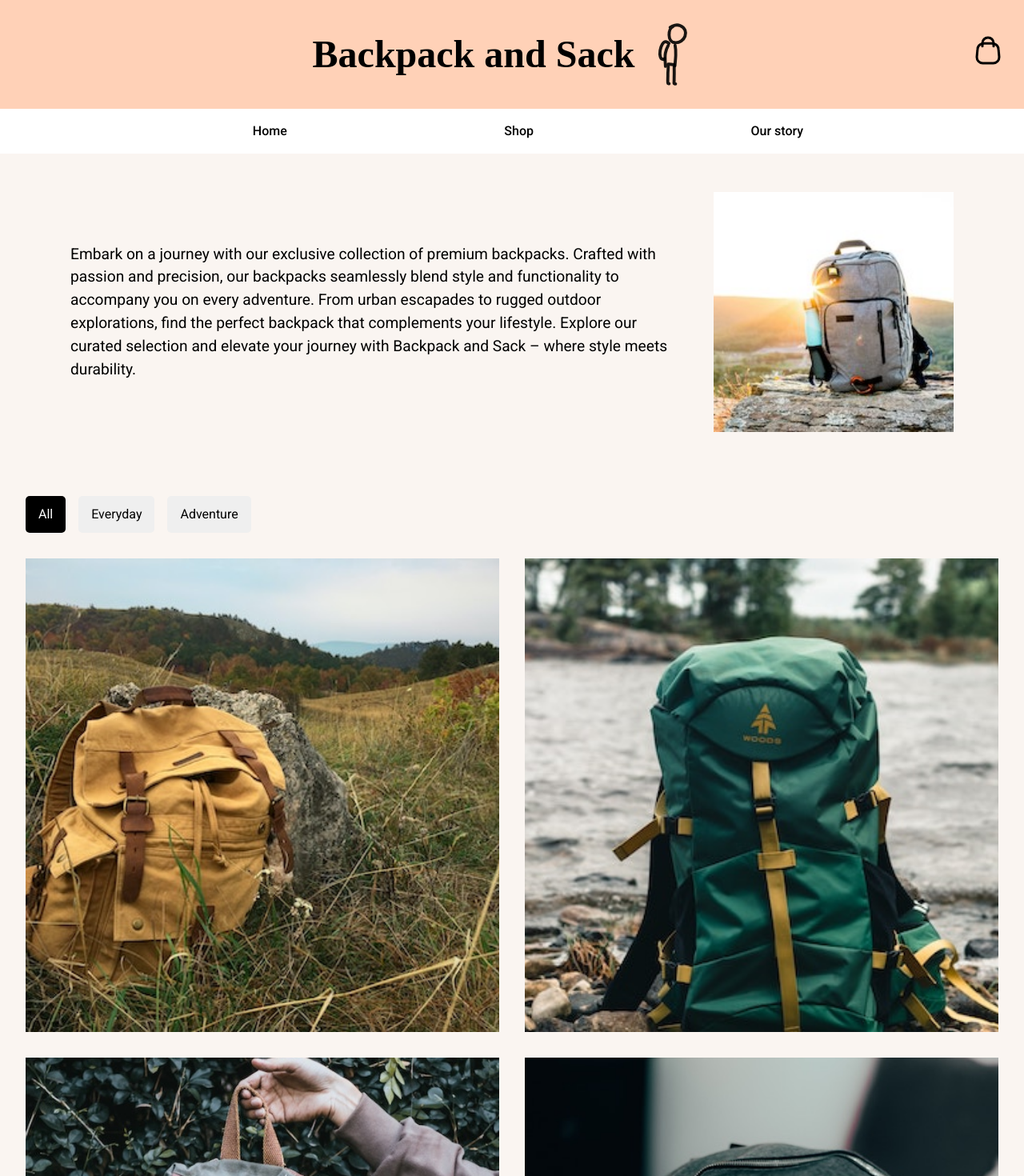
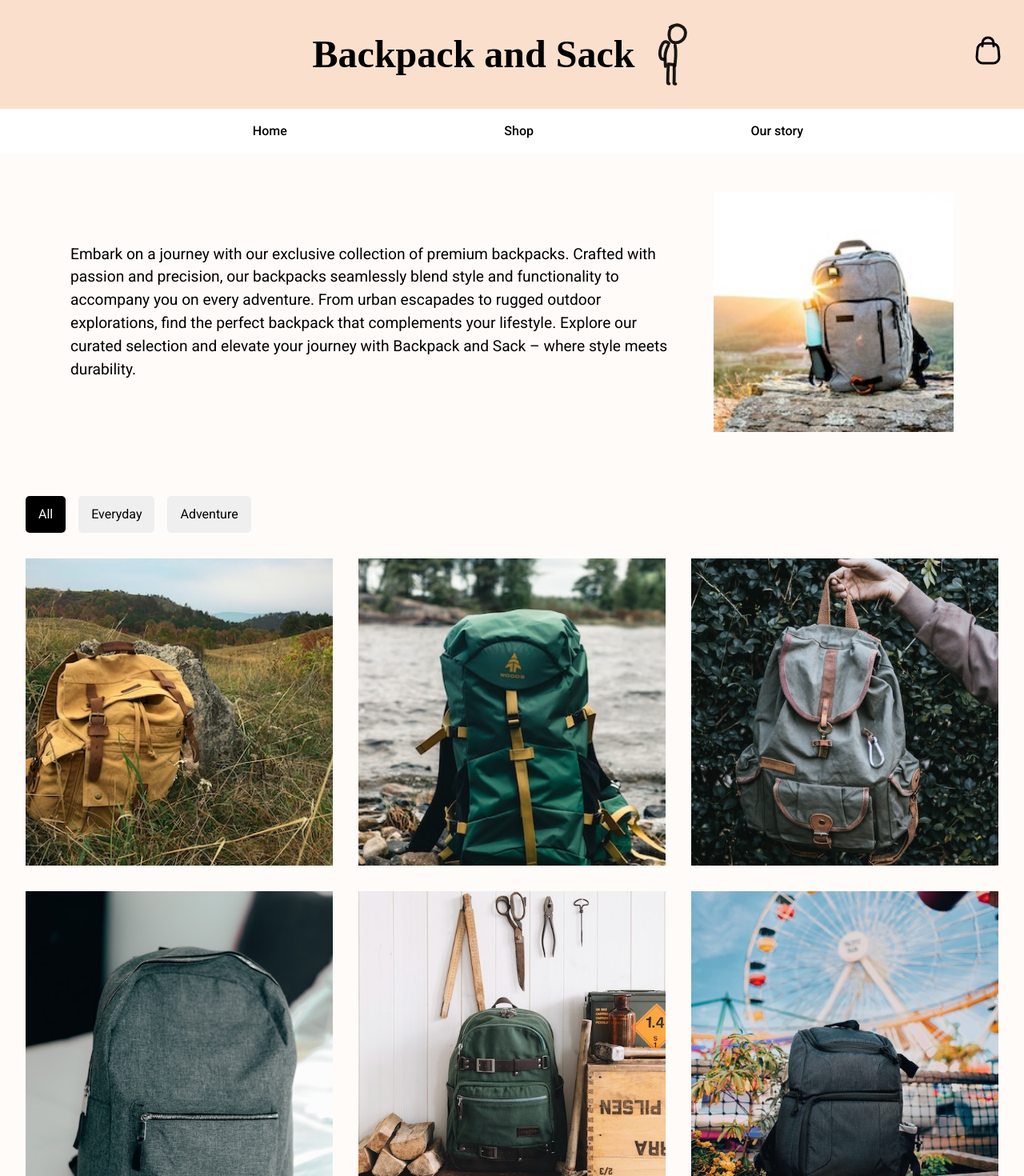
Before and after one commit to dave-forbes/shopping-cart, a React (Vite) app in the folder shopping-cart/: page /shop in a window 1280 px wide. Shown: the top 1470 px of the page at 80% size. Built offline with nearby package versions, Linux system fonts and the light colour scheme; a web font is replaced by a local one.

Commit message:
added variables for colors and adjusted card size

```diff
--- a/shopping-cart/src/styles.css
+++ b/shopping-cart/src/styles.css
@@ -54,6 +54,13 @@ h6 {
 
 /* RESET */
 
+:root {
+  --primary-color: rgb(250, 224, 204);
+  --section-bg-color: rgb(255, 251, 248);
+  --secondary-color: rgb(209, 190, 175);
+  --footer-color:rgb(57, 53, 51);
+}
+
 #root {
   display: flex;
   flex-direction: column;
@@ -65,8 +72,7 @@ h6 {
 }
 
 section {
-  /* height: 600px; */
-  background-color: rgb(250, 245, 241);
+  background-color: var(--section-bg-color)
 }
 
 header {
@@ -74,7 +80,7 @@ header {
   flex-direction: column;
   justify-content: center;
   align-items: center;
-  background-color: rgb(255, 209, 183);
+  background-color: var(--primary-color);
   position: relative;
 }
 
@@ -128,7 +134,7 @@ img {
 }
 
 .info {
-  background-color: rgb(198, 184, 176);
+  background-color: var(--secondary-color);
   padding-block: 2rem;
   display: flex;
   justify-content: space-evenly;
@@ -137,7 +143,7 @@ img {
 .legal {
   text-align: center;
   padding: 1rem;
-  background-color: rgb(57, 52, 49);
+  background-color: var(--footer-color);
   color: white;
 }
 
@@ -190,7 +196,7 @@ h3 {
 
 .inventory {
   display: grid;
-  grid-template-columns: repeat(auto-fit, minmax(400px, 1fr));
+  grid-template-columns: repeat(auto-fit, minmax(350px, 1fr));
   gap: 2rem;
   padding: 2rem;
   justify-items: center;
@@ -220,7 +226,7 @@ h3 {
 
 .sign-up {
   padding-block: 5rem;
-  background-color: rgb(255, 209, 183);
+  background-color: var(--primary-color);
   display: flex;
   flex-direction: column;
   align-items: center;
```
